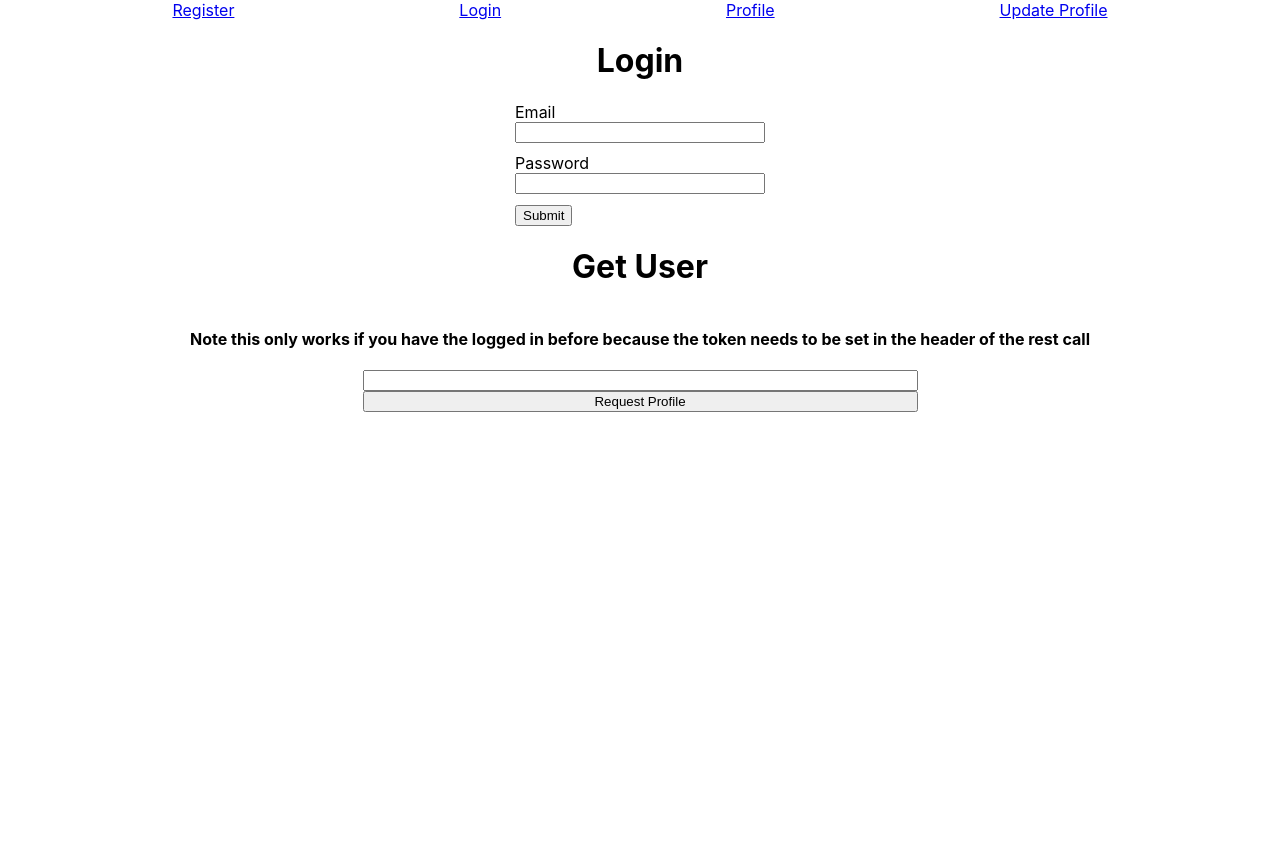
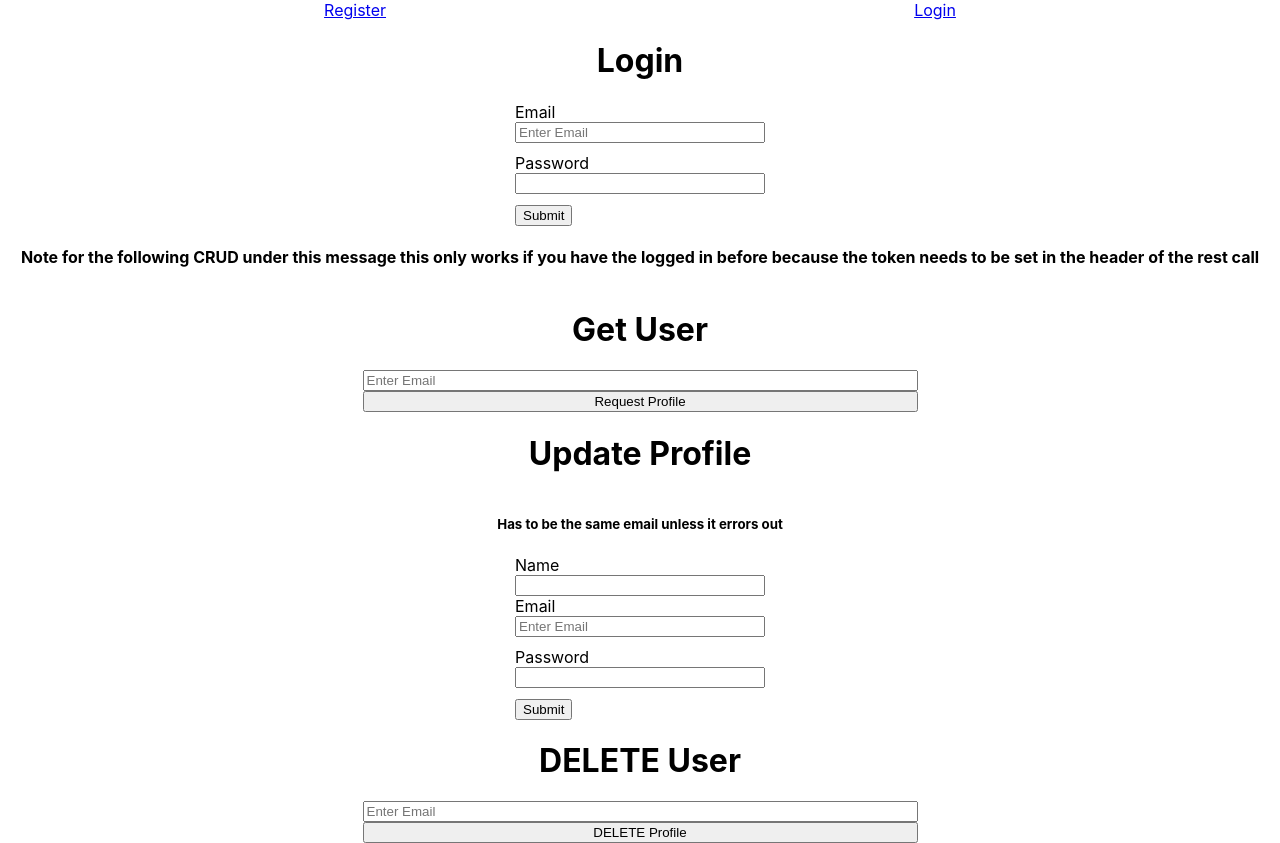
Before and after one commit to pierregober/sandbox-form, a React (Create React App) app: page /login in a window 1280 px wide. Before the commit the page ends 800 px from the top, so only its background shows below. Built offline with nearby package versions, Linux system fonts and the light colour scheme.

Commit message:
update profile form

```diff
--- a/src/App.js
+++ b/src/App.js
@@ -5,8 +5,6 @@ import { Switch, BrowserRouter as Router, Route } from "react-router-dom";
 import Register from "./components/register/Register";
 import Login from "./components/login/Login";
 import Navbar from "./components/shared/Navbar";
-import Profile from "./components/profile/Profile";
-import ProfileUpdate from "./components/profile/ProfileUpdate";
 
 function App() {
   return (
@@ -16,8 +14,6 @@ function App() {
         <Switch>
           <Route path="/" exact component={Register} />
           <Route path="/login" component={Login} />
-          {/* <Route path="/profile" component={Profile} />
-          <Route path="/update" component={ProfileUpdate} /> */}
         </Switch>
       </Router>
     </>
--- a/src/components/login/Login.js
+++ b/src/components/login/Login.js
@@ -1,21 +1,28 @@
 import { useState } from "react";
+
 // Vendors
-import * as yup from "yup";
 import axios from "axios";
 import { useForm } from "react-hook-form";
 
 function Login() {
+  const [token, setToken] = useState("");
   const [profile, setProfile] = useState(null);
+  const [updatedProfile, setUpdatedProfile] = useState(null);
 
   const { register, handleSubmit, errors } = useForm();
 
   const onLoginHandler = (data) => {
     delete data.check_email;
+    delete data.delete_profile;
+    delete data.update_name;
+    delete data.update_email;
+    delete data.update_password;
     console.log({ data });
     axios
       .post("/login", data)
       .then((res) => {
         axios.defaults.headers.common.Authorization = `Bearer ${res}`;
+        setToken(`Bearer ${res}`);
         console.log(res);
       })
       .catch((err) => {
@@ -29,6 +36,40 @@ function Login() {
       .then((res) => {
         console.log(res);
         setProfile(JSON.stringify(res));
+      })
+      .catch((err) => {
+        console.log(err);
+      });
+  };
+
+  const updateProfile = (data) => {
+    delete data.email;
+    delete data.password;
+    delete data.name;
+    delete data.check_email;
+    delete data.delete_profile;
+
+    const body = {
+      name: data.update_name,
+      email: data.update_email,
+      password: data.update_password,
+    };
+    axios
+      .put("/profile", body)
+      .then((res) => {
+        console.log(res);
+        setUpdatedProfile(JSON.stringify(res));
+      })
+      .catch((err) => {
+        console.log(err);
+      });
+  };
+
+  const deleteProfileHandler = (data) => {
+    axios
+      .delete(`/profile/?email=${data.delete_profile}`)
+      .then((res) => {
+        console.log(res);
       })
       .catch((err) => {
         console.log(err);
@@ -56,7 +97,11 @@ function Login() {
             }}
           >
             <label>Email</label>
-            <input type="email" {...register("email")} />
+            <input
+              placeholder="Enter Email"
+              type="email"
+              {...register("email")}
+            />
             {errors?.email && <p>{errors?.email?.message}</p>}
           </div>
           <div
@@ -74,6 +119,7 @@ function Login() {
           <input type="submit" />
         </form>
       </div>
+      <code>{token}</code>
       <div
         style={{
           display: "flex",
@@ -82,17 +128,100 @@ function Login() {
           alignItems: "center",
         }}
       >
+        <h4>
+          Note for the following CRUD under this message this only works if you
+          have the logged in before because the token needs to be set in the
+          header of the rest call
+        </h4>
         <h1>Get User</h1>
-        <h4>
-          Note this only works if you have the logged in before because the
-          token needs to be set in the header of the rest call
-        </h4>
+
         <form
           onSubmit={handleSubmit(fetchProfileHandler)}
           style={{ display: "flex", width: "555px", flexDirection: "column" }}
         >
-          <input type="email" {...register("check_email")} />
+          <input
+            placeholder="Enter Email"
+            type="email"
+            {...register("check_email")}
+          />
           <button>Request Profile</button>
+          <code>{profile}</code>
+        </form>
+      </div>
+      <div
+        style={{
+          display: "flex",
+          flexDirection: "column",
+          justifyContent: "center",
+          alignItems: "center",
+        }}
+      >
+        <h1>Update Profile</h1>
+        <h5>Has to be the same email unless it errors out</h5>
+        <form onSubmit={handleSubmit(updateProfile)}>
+          <div
+            style={{
+              display: "flex",
+              flexDirection: "column",
+              width: "250px",
+            }}
+          >
+            <label>Name</label>
+            <input type="text" {...register("update_name")} />
+            {errors?.name && <p>{errors?.name?.message}</p>}
+          </div>
+          <div
+            style={{
+              marginBottom: 10,
+              display: "flex",
+              flexDirection: "column",
+              width: "250px",
+            }}
+          >
+            <label>Email</label>
+            <input
+              placeholder="Enter Email"
+              type="email"
+              {...register("update_email")}
+            />
+            {errors?.email && <p>{errors?.email?.message}</p>}
+          </div>
+          <div
+            style={{
+              marginBottom: 10,
+              display: "flex",
+              flexDirection: "column",
+              width: "250px",
+            }}
+          >
+            <label>Password</label>
+            <input type="password" {...register("update_password")} />
+            {errors?.password && <p>{errors?.password?.message}</p>}
+          </div>
+          <input type="submit" />
+        </form>
+        <code>{updatedProfile}</code>
+      </div>
+      <div
+        style={{
+          display: "flex",
+          flexDirection: "column",
+          justifyContent: "center",
+          alignItems: "center",
+        }}
+      >
+        <h1>DELETE User</h1>
+
+        <form
+          onSubmit={handleSubmit(deleteProfileHandler)}
+          style={{ display: "flex", width: "555px", flexDirection: "column" }}
+        >
+          <input
+            placeholder="Enter Email"
+            type="email"
+            {...register("delete_profile")}
+          />
+          <button>DELETE Profile</button>
           <code>{profile}</code>
         </form>
       </div>
--- a/src/components/profile/Profile.js
+++ /dev/null
@@ -1,48 +0,0 @@
-// Vendors
-import * as yup from "yup";
-import axios from "axios";
-import { useForm } from "react-hook-form";
-import { yupResolver } from "@hookform/resolvers/yup";
-
-const LoginSchema = yup.object().shape({
-  email: yup.string().required(),
-  password: yup.string(),
-});
-
-function App() {
-  const { register, handleSubmit, errors } = useForm({
-    resolver: yupResolver(LoginSchema),
-  });
-
-  const fetchProfileHandler = (data) => {
-    axios
-      .post("/profile", data)
-      .then((res) => {
-        axios.defaults.headers.common.Authorization = `Bearer ${res}`;
-        console.log(res);
-      })
-      .catch((err) => {
-        console.log(err);
-      });
-  };
-
-  return (
-    <div
-      style={{
-        display: "flex",
-        flexDirection: "column",
-        justifyContent: "center",
-        alignItems: "center",
-      }}
-    >
-      <h1>Get User</h1>
-      <h4>Note this only works if you have the logged in before</h4>
-      <form onSubmit={handleSubmit(fetchProfileHandler)}>
-        <input type="email" {...register("email")} />
-        <button>Request Complete Profile</button>
-      </form>
-    </div>
-  );
-}
-
-export default App;
--- a/src/components/shared/Navbar.js
+++ b/src/components/shared/Navbar.js
@@ -9,8 +9,6 @@ function Navbar() {
     >
       <a href="/">Register</a>
       <a href="/login">Login</a>
-      <a href="/get">Profile</a>
-      <a href="/update">Update Profile</a>
     </div>
   );
 }
```
Also changed, not shown: src/components/profile/ProfileUpdate.js (deleted).
